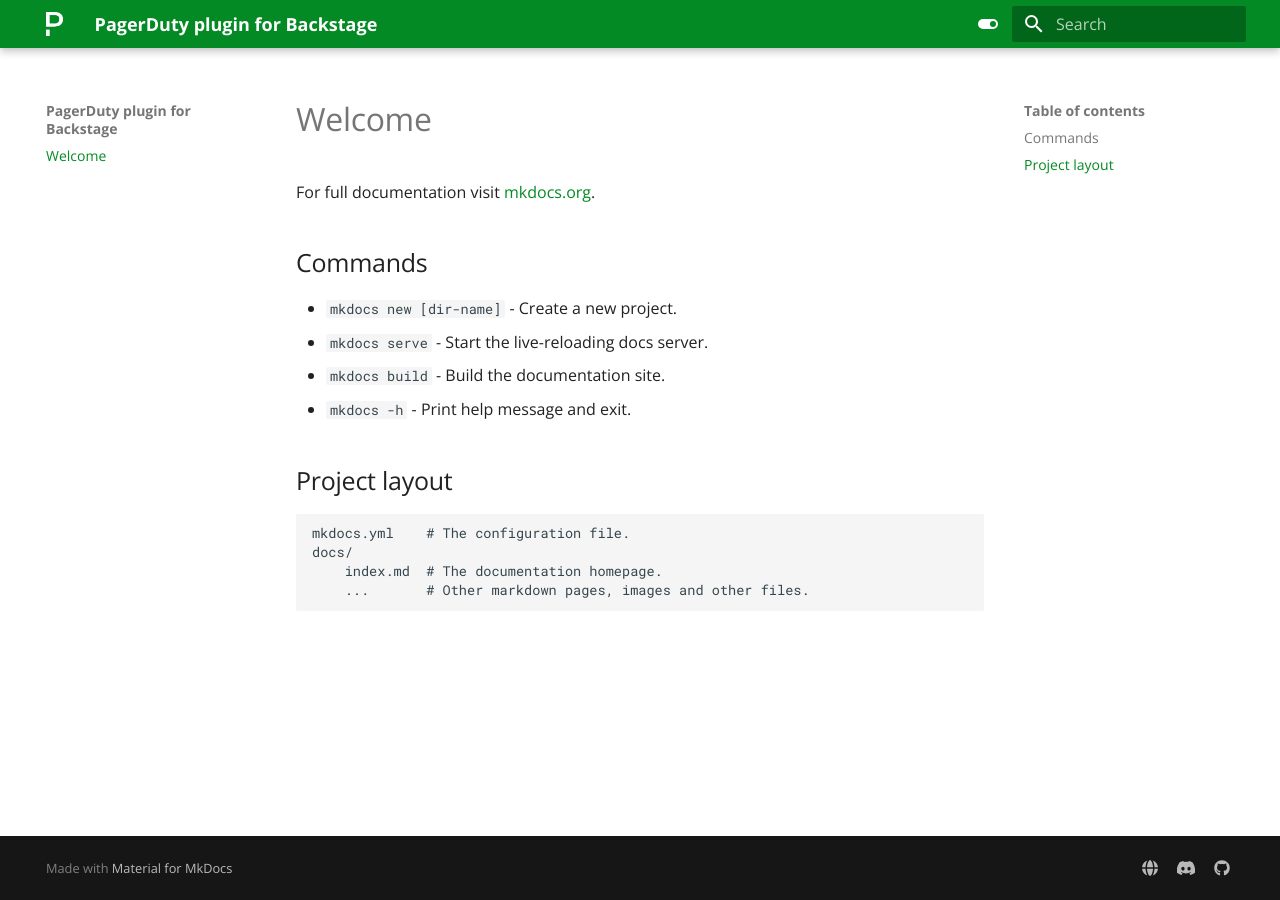
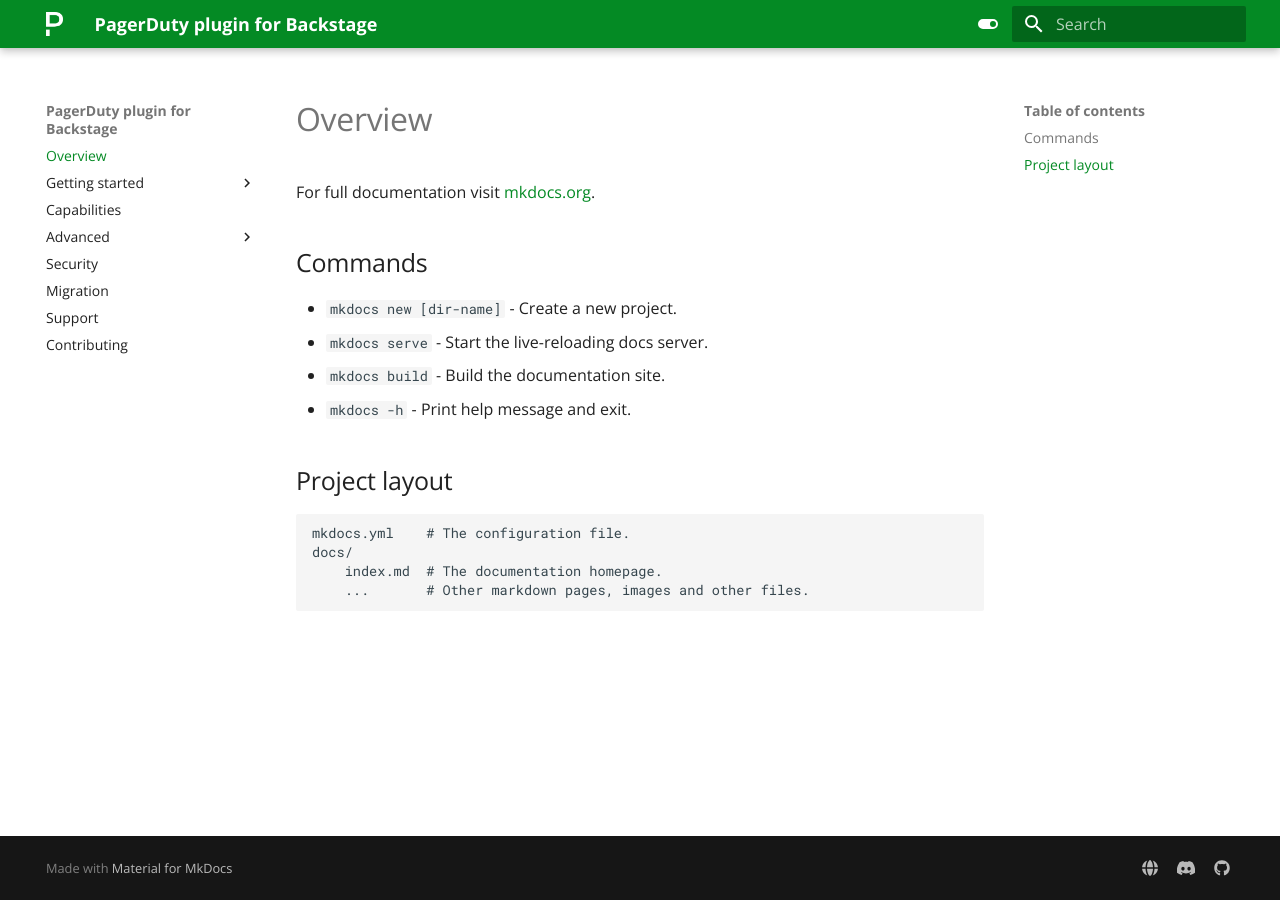
Before and after one commit to PagerDuty/backstage-plugin-docs, an MkDocs documentation site: the page built from docs/index.md, in a window 1280 px wide. Built offline with MkDocs 1.6.1 and Material for MkDocs 9.7.7, drawn with Linux system fonts in a browser that asks for light colours.

Commit message:
docs(docs): :memo: adding docs structure
adding docs structure

Signed-off-by: Tiago Barbosa <tbarbos@hotmail.com>

```diff
--- a/docs/index.md
+++ b/docs/index.md
@@ -1,4 +1,4 @@
-# Welcome
+# Overview
 
 For full documentation visit [mkdocs.org](https://www.mkdocs.org).
 
--- a/mkdocs.yml
+++ b/mkdocs.yml
@@ -37,3 +37,18 @@
       link: https://discord.com/servers/backstage-687207715902193673
     - icon: fontawesome/brands/github
       link: https://github.com/PagerDuty/backstage-plugin-docs
+
+nav:
+  - Overview: index.md
+  - Getting started:
+    - On PagerDuty: getting-started/pagerduty.md
+    - On Backstage: getting-started/backstage.md
+  - Capabilities: capabilities.md
+  - Advanced:
+    - Service annotiations: advanced/annotate-with-service.md
+    - Configure Events url: advanced/configure-events-url.md
+    - Enable Read-only mode: advanced/enable-read-only-mode.md
+  - Security: security.md
+  - Migration: migration.md
+  - Support: support.md
+  - Contributing: contributing.md
```
Also changed, not shown: docs/advanced/annotate-with-service.md (added, +1 -0 lines), docs/advanced/configure-events-url.md (added, +1 -0 lines), docs/advanced/enable-read-only-mode.md (added, +1 -0 lines), docs/getting-started.md (added, +1 -0 lines), docs/capabilities.md (added), docs/contributing.md (added), docs/getting-started/backstage.md (added), docs/getting-started/pagerduty.md (added), docs/migration.md (added), docs/security.md (added), docs/support.md (added).
